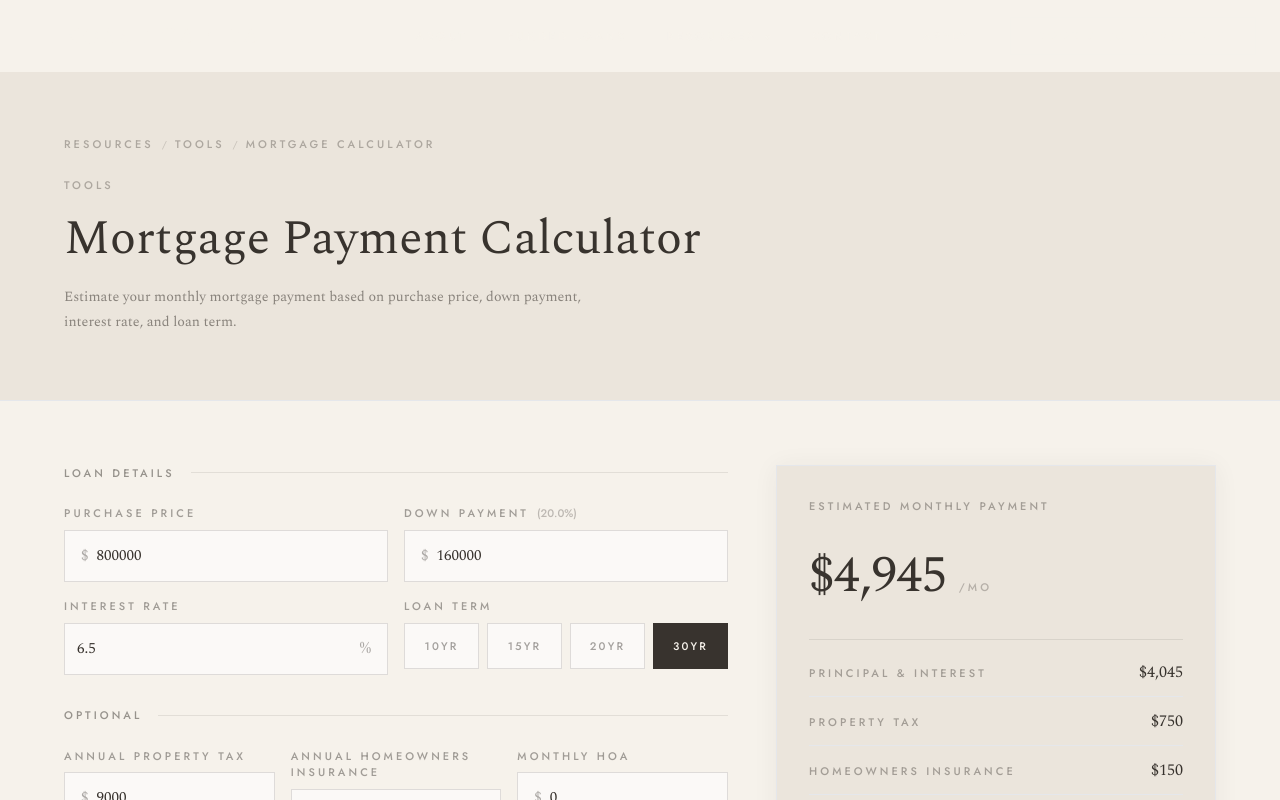
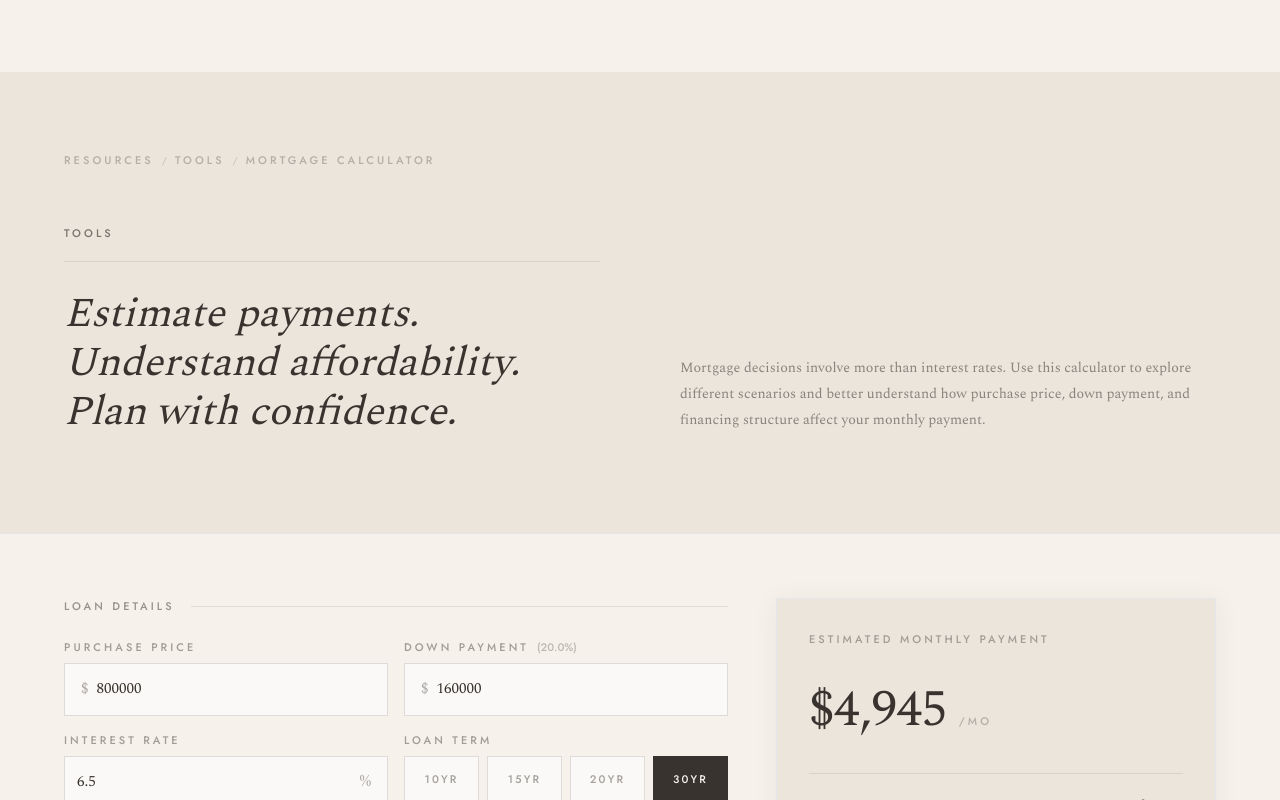
Before and after one commit to jenncko/koast-capital, a Next.js app: page /resources/tools/mortgage-payment-calculator in a window 1280 px wide. Shown: the top 800 px of the page. Built offline with nearby package versions, Linux system fonts and the light colour scheme.

Commit message:
Redesign calculator hero to editorial two-column layout matching Funded Loans style

```diff
--- a/app/resources/tools/mortgage-payment-calculator/page.tsx
+++ b/app/resources/tools/mortgage-payment-calculator/page.tsx
@@ -135,33 +135,50 @@ export default function MortgageCalculatorPage() {
 
       <div style={{ backgroundColor: '#F6F2EB', minHeight: '100vh', paddingTop: '72px' }}>
 
-        {/* ── Page header ── */}
+        {/* ── Hero ── */}
         <div className="border-b border-charcoal/8" style={{ backgroundColor: '#EBE5DC' }}>
-          <div className="container-xl py-12 lg:py-16">
-            <nav className="flex items-center gap-2 mb-6" aria-label="Breadcrumb">
-              <Link href="/resources" className="eyebrow text-charcoal/35 hover:text-sage transition-colors duration-200">
+          <div className="container-xl pt-14 pb-16 lg:pt-20 lg:pb-24">
+
+            {/* Breadcrumb */}
+            <nav className="flex items-center gap-2 mb-10 lg:mb-14" aria-label="Breadcrumb">
+              <Link href="/resources" className="eyebrow text-charcoal/30 hover:text-sage transition-colors duration-200">
                 Resources
               </Link>
               <span className="text-charcoal/20 text-[10px]">/</span>
-              <Link href="/resources#tools" className="eyebrow text-charcoal/35 hover:text-sage transition-colors duration-200">
+              <Link href="/resources#tools" className="eyebrow text-charcoal/30 hover:text-sage transition-colors duration-200">
                 Tools
               </Link>
               <span className="text-charcoal/20 text-[10px]">/</span>
-              <span className="eyebrow text-charcoal/35">Mortgage Calculator</span>
+              <span className="eyebrow text-charcoal/30">Mortgage Calculator</span>
             </nav>
-            <p className="eyebrow text-charcoal/35 mb-4">Tools</p>
+
+            <div className="grid lg:grid-cols-[1fr_1fr] gap-10 lg:gap-20 items-end">
+
+              {/* Left — editorial headline */}
+              <div>
+                <p className="eyebrow mb-5">Tools</p>
+                <div className="h-px bg-charcoal/10 mb-7" />
                 <h1
-              className="font-serif font-light text-charcoal leading-tight mb-4"
-              style={{ fontSize: 'clamp(28px, 4vw, 48px)' }}
+                  className="font-serif font-light italic text-charcoal leading-[1.2]"
+                  style={{ fontSize: 'clamp(28px, 3.2vw, 48px)' }}
                 >
-              Mortgage Payment Calculator
+                  Estimate payments.<br />
+                  Understand affordability.<br />
+                  Plan with confidence.
                 </h1>
+              </div>
+
+              {/* Right — supporting copy */}
+              <div className="lg:pb-1">
                 <p
-              className="font-serif font-light text-charcoal/55 max-w-[560px]"
-              style={{ fontSize: 'clamp(14px, 1.1vw, 16px)', lineHeight: '1.8' }}
+                  className="font-serif font-light text-charcoal/55"
+                  style={{ fontSize: 'clamp(14px, 1.1vw, 16px)', lineHeight: '1.85' }}
                 >
-              Estimate your monthly mortgage payment based on purchase price, down payment, interest rate, and loan term.
+                  Mortgage decisions involve more than interest rates. Use this calculator to explore different scenarios and better understand how purchase price, down payment, and financing structure affect your monthly payment.
                 </p>
+              </div>
+
+            </div>
           </div>
         </div>
 
```
Lines whose indentation alone changed are shown as unchanged.
